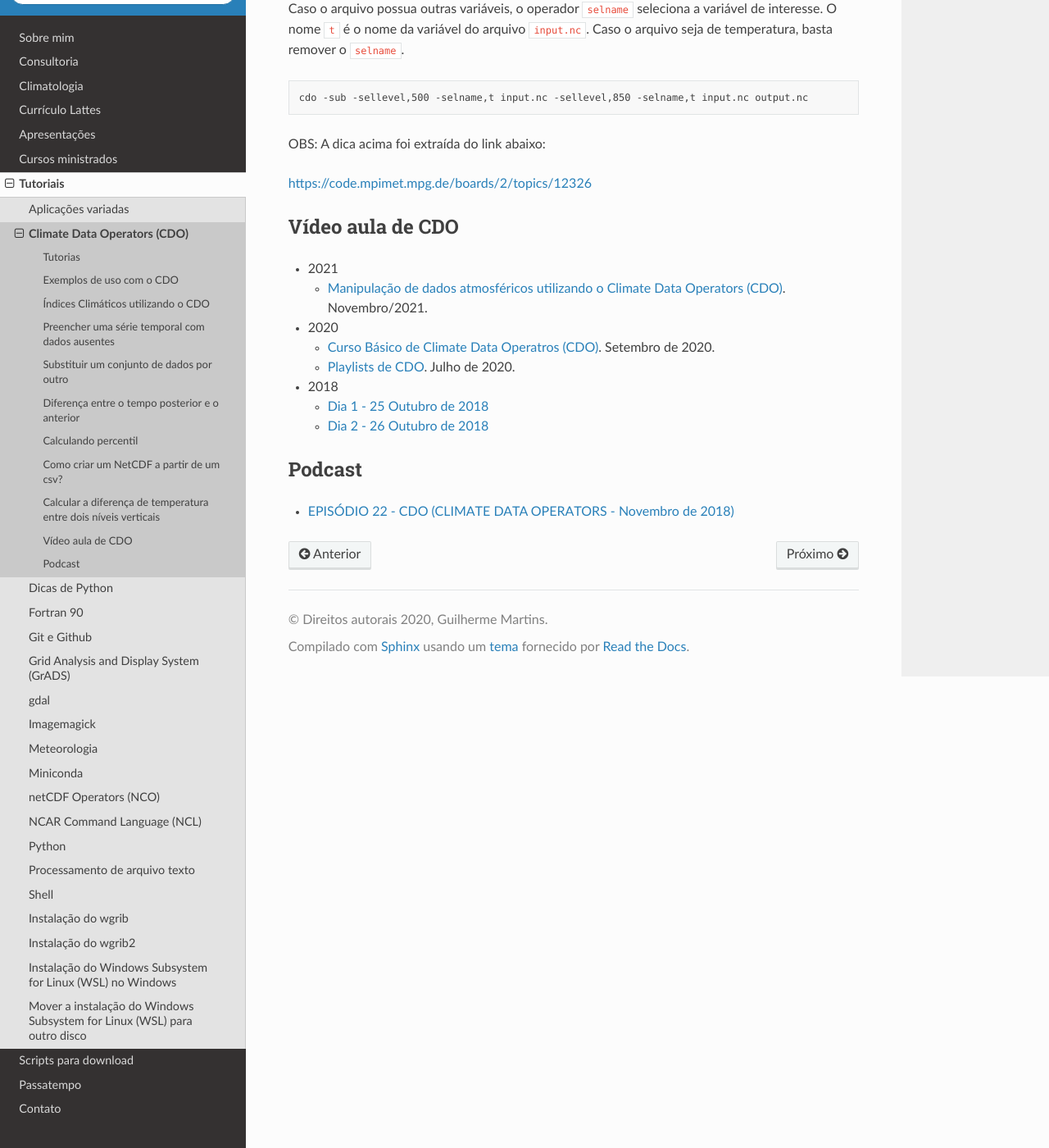
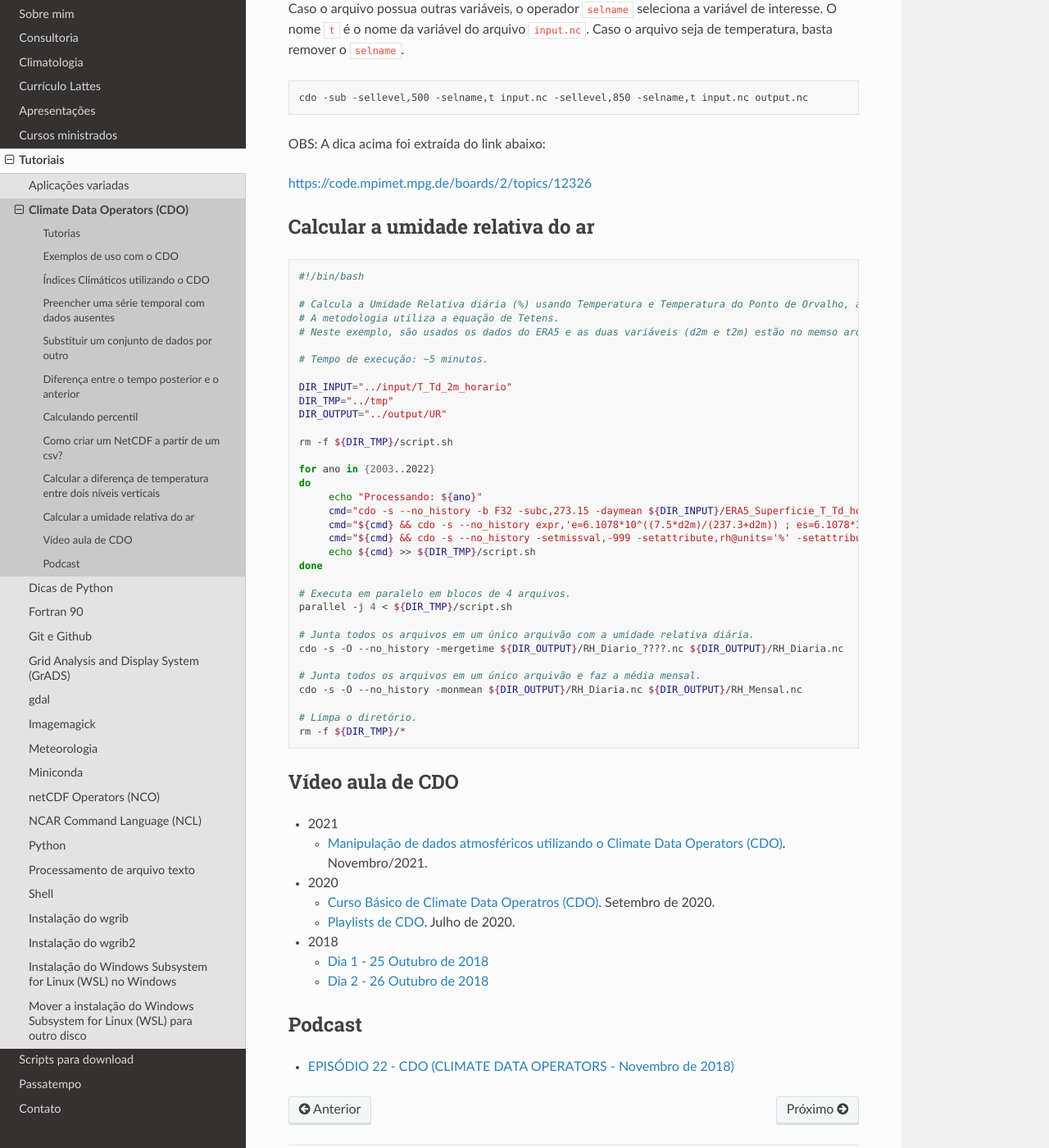
Before and after one commit to jgmsantos/homepage, a Sphinx documentation site: the page built from docs/pages/tutoriais/cdo.md, in a window 1280 px wide and 1400 px high, scrolled down 30896 px. Shown: the whole window at 82% size. Built offline with Sphinx 7.4.7 and the Read the Docs theme 2.0.0, drawn with Linux system fonts in a browser that asks for light colours; pages that are not in the unit, such as notebooks, are missing from menus.

Commit message:
Umidade relativa

````diff
--- a/docs/index.rst
+++ b/docs/index.rst
@@ -42,7 +42,7 @@ Pois é, apresentei um breve resumo sobre a história de como cheguei até aqui
 
 Divirta-se!
 
-Última atualização: 21/11/2023.
+Última atualização: 20/12/2023.
 
 .. toctree::
    :hidden:
--- a/docs/pages/tutoriais/cdo.md
+++ b/docs/pages/tutoriais/cdo.md
@@ -1303,6 +1303,46 @@ OBS: A dica acima foi extraída do link abaixo:
 
 [https://code.mpimet.mpg.de/boards/2/topics/12326](https://code.mpimet.mpg.de/boards/2/topics/12326)
 
+### Calcular a umidade relativa do ar
+
+```bash
+#!/bin/bash
+
+# Calcula a Umidade Relativa diária (%) usando Temperatura e Temperatura do Ponto de Orvalho, ambas em Celsius.
+# A metodologia utiliza a equação de Tetens.
+# Neste exemplo, são usados os dados do ERA5 e as duas variáveis (d2m e t2m) estão no memso arquivo para cada ano.
+
+# Tempo de execução: ~5 minutos.
+
+DIR_INPUT="../input/T_Td_2m_horario"
+DIR_TMP="../tmp"
+DIR_OUTPUT="../output/UR"
+
+rm -f ${DIR_TMP}/script.sh
+
+for ano in {2003..2022}
+do
+     echo "Processando: ${ano}"
+     cmd="cdo -s --no_history -b F32 -subc,273.15 -daymean ${DIR_INPUT}/ERA5_Superficie_T_Td_horario_2m_${ano}.nc ${DIR_TMP}/tmp01_${ano}.nc"
+     cmd="${cmd} && cdo -s --no_history expr,'e=6.1078*10^((7.5*d2m)/(237.3+d2m)) ; es=6.1078*10^((7.5*t2m)/(237.3+t2m))' ${DIR_TMP}/tmp01_${ano}.nc ${DIR_TMP}/tmp02_${ano}.nc"
+     cmd="${cmd} && cdo -s --no_history -setmissval,-999 -setattribute,rh@units='%' -setattribute,rh@long_name='Umidade Relativa a 2 metros' -expr,'rh=(e/es)*100' ${DIR_TMP}/tmp02_${ano}.nc ${DIR_OUTPUT}/RH_Diario_${ano}.nc"
+     echo ${cmd} >> ${DIR_TMP}/script.sh
+done
+
+# Executa em paralelo em blocos de 4 arquivos.
+parallel -j 4 < ${DIR_TMP}/script.sh
+
+# Junta todos os arquivos em um único arquivão com a umidade relativa diária.
+cdo -s -O --no_history -mergetime ${DIR_OUTPUT}/RH_Diario_????.nc ${DIR_OUTPUT}/RH_Diaria.nc
+
+# Junta todos os arquivos em um único arquivão e faz a média mensal.
+cdo -s -O --no_history -monmean ${DIR_OUTPUT}/RH_Diaria.nc ${DIR_OUTPUT}/RH_Mensal.nc
+
+# Limpa o diretório.
+rm -f ${DIR_TMP}/*
+
+```
+
 ### Vídeo aula de CDO
 
 + 2021
````
